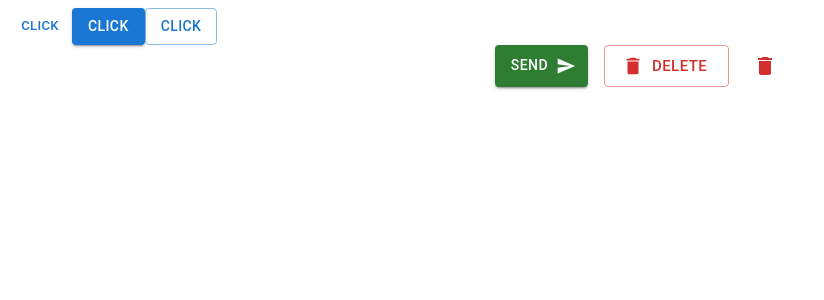
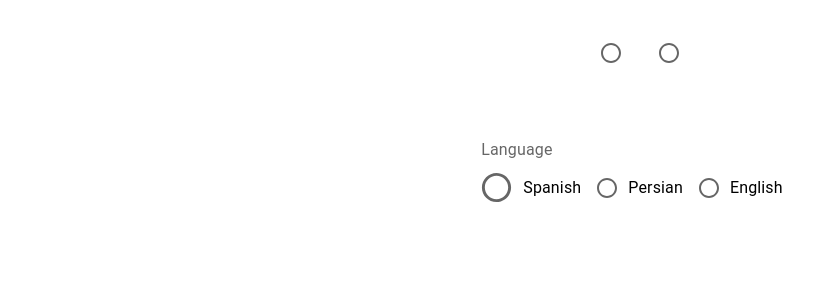
Before and after one commit to Sizzlesina/MUI_course, a React (Vite) app in the folder mui-tutorial/: page / in a window 1280 px wide. Shown: the top 300 px of the page, without its empty margins (0-824 px from the left). Built offline with nearby package versions, Linux system fonts and the light colour scheme.

Commit message:
RadioGroup Eaxmples

```diff
--- a/mui-tutorial/src/App.jsx
+++ b/mui-tutorial/src/App.jsx
@@ -1,13 +1,18 @@
 /** @format */
-
 import Buttons from "./components/Buttons";
 import TypographyExamples from "./components/TypographyExamples";
+import TextFieldExamples from "./components/TextFieldExamples";
+import RadioGroupExamples from "./components/RadioGroupExamples";
 
 function App() {
-  return <div className='App'>
-    {/* <TypographyExamples /> */}
-    <Buttons />
-  </div>;
+  return (
+    <div className='App'>
+      {/* <TypographyExamples /> */}
+      {/* <Buttons /> */}
+      {/* <TextFieldExamples /> */}
+      <RadioGroupExamples />
+    </div>
+  );
 }
 
 export default App;
--- /dev/null
+++ b/mui-tutorial/src/components/RadioGroupExamples.jsx
@@ -0,0 +1,63 @@
+/** @format */
+
+import {
+  FormControl,
+  FormControlLabel,
+  FormLabel,
+  Radio,
+  RadioGroup,
+  Stack,
+} from "@mui/material";
+import { useState } from "react";
+
+function RadioGroupExamples() {
+  const [data, setData] = useState("");
+  return (
+    <div>
+      <Stack direction='row' spacing={2} margin={4} justifyContent='center'>
+        <Radio
+          value='a'
+          onChange={(e) => setData(e.target.value)}
+          checked={data === "a"}
+        />
+        <Radio
+          value='b'
+          onChange={(e) => setData(e.target.value)}
+          checked={data === "b"}
+        />
+      </Stack>
+      <Stack direction='row' spacing={2} margin={4} justifyContent='center'>
+        {data}
+      </Stack>
+      <Stack direction='row' spacing={2} margin={4} justifyContent='center'>
+        <FormControl>
+          <FormLabel>Language</FormLabel>
+          <RadioGroup
+            row
+            name='languages you speak'
+            aria-labelledby='language_you_speak'
+            value={data}
+            onChange={(e) => setData(e.target.value)}>
+            <FormControlLabel
+              value='Spanish'
+              control={<Radio size='large' color='secondary' />}
+              label='Spanish'
+            />
+            <FormControlLabel
+              value='Persian'
+              control={<Radio />}
+              label='Persian'
+            />
+            <FormControlLabel
+              value='English'
+              control={<Radio />}
+              label='English'
+            />
+          </RadioGroup>
+        </FormControl>
+      </Stack>
+    </div>
+  );
+}
+
+export default RadioGroupExamples;
--- /dev/null
+++ b/mui-tutorial/src/components/TextFieldExamples.jsx
@@ -0,0 +1,59 @@
+/** @format */
+
+import { Stack, TextField, InputAdornment } from "@mui/material";
+import SendIcon from "@mui/icons-material/Send";
+import { useState } from "react";
+function TextFieldExamples() {
+  const [data, setData] = useState("");
+  return (
+    <div>
+      <Stack direction='row' padding={2} justifyContent='center' margin={5}>
+        <TextField
+          variant='outlined'
+          label='Outlined'
+          color='secondary'
+          size='small'
+          required
+        />
+        <TextField variant='filled' label='Filled' />
+        <TextField
+          variant='standard'
+          label='Standard'
+          helperText='Helper text'
+        />
+      </Stack>
+      <Stack direction='row' spacing={2} margin={4} justifyContent='center'>
+        <TextField
+          variant='outlined'
+          label='With outlined TextField'
+          InputProps={{
+            startAdornment: (
+              <InputAdornment position='start'>kg</InputAdornment>
+            ),
+          }}
+        />
+        <TextField
+          variant='outlined'
+          label='With outlined TextField'
+          InputProps={{
+            endAdornment: (
+              <InputAdornment position='end'>
+                <SendIcon />
+              </InputAdornment>
+            ),
+          }}
+        />
+        <TextField
+          label='input'
+          variant='outlined'
+          value={data}
+          onChange={(e) => setData(e.target.value)}
+          helperText={!data ? "required" : "done"}
+          error={!data}
+        />
+      </Stack>
+    </div>
+  );
+}
+
+export default TextFieldExamples;
```
Also changed, not shown: 1 other file (tests, documents, lock files or other folders).
